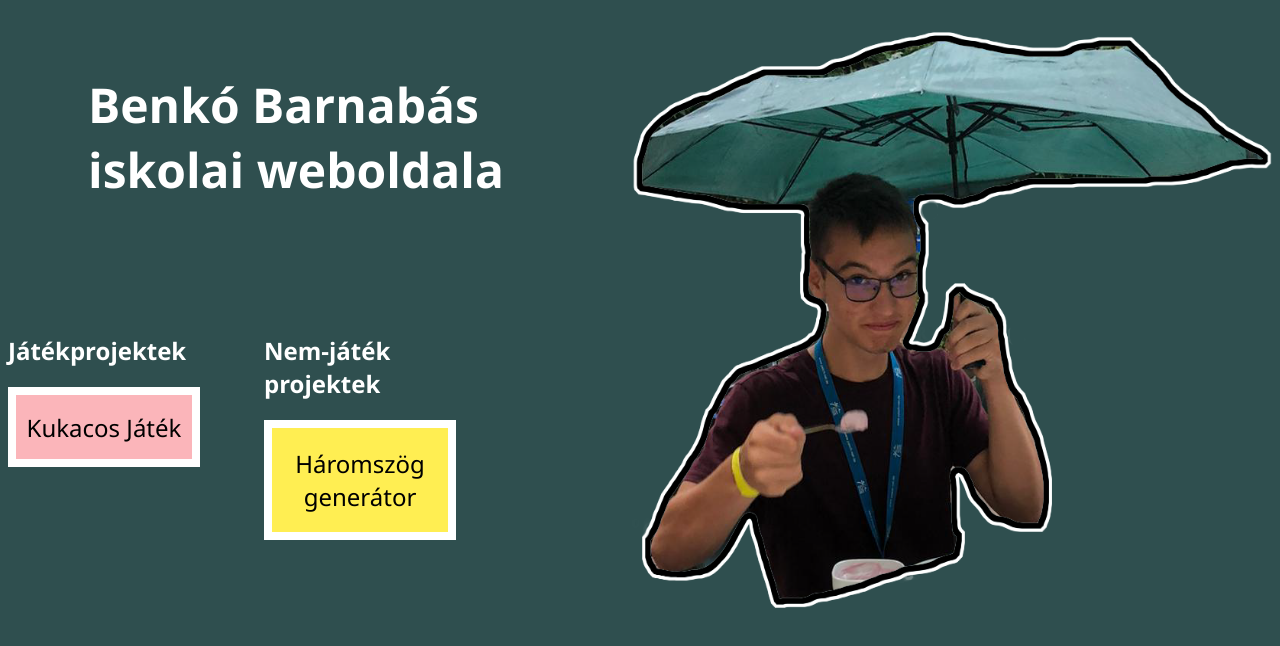
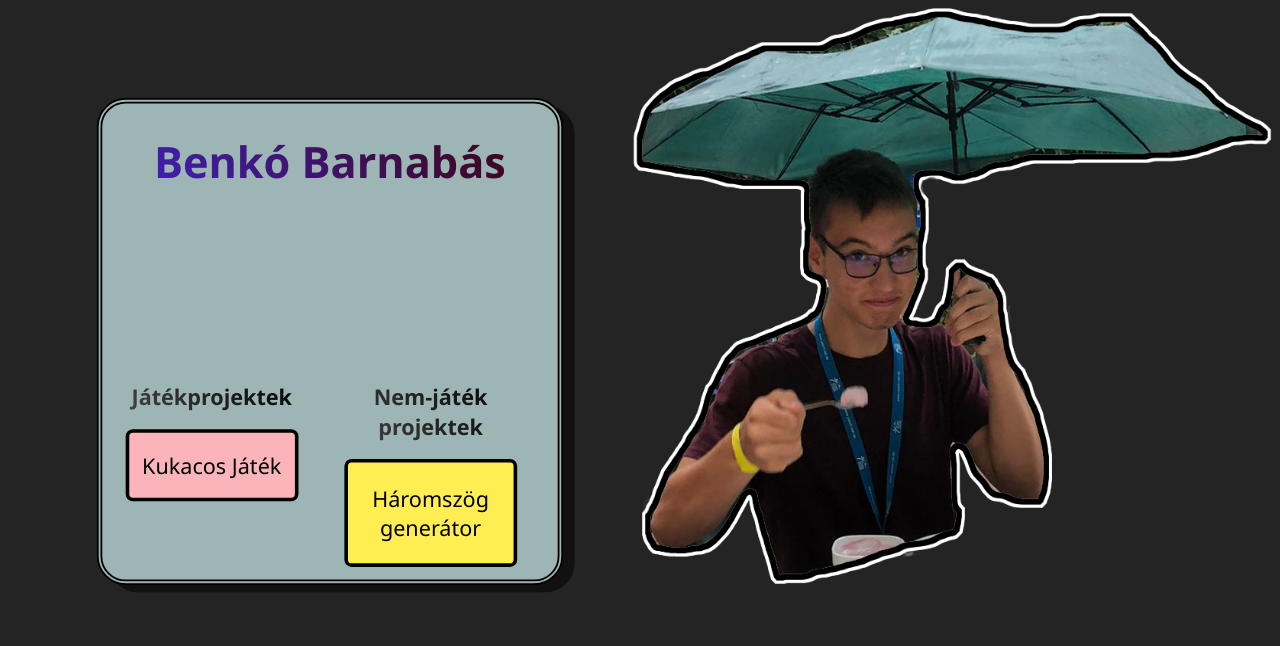
Before and after one commit to BenkoBarnabas/BenkoBarnabas.github.io, a plain HTML site: page index.html in a window 1280 px wide. Drawn offline with Linux system fonts and the light colour scheme.

Commit message:
Add files via upload

```diff
--- a/index.html
+++ b/index.html
@@ -8,9 +8,9 @@
     <title>Main</title>
 </head>
 <body>
-    <img src="brani.png" id="goofyah">
-    <h1><strong>Benkó Barnabás</strong><br>iskolai weboldala</h1>
+    <div id = "kep"><img src="brani.png" id="goofyah"></div>
     <div class = "stuff">
+        <h1>Benkó Barnabás</h1>
         <div class = "projects">
             <h2>Játékprojektek</h2>
             <button id = "game1" onclick = "Kukac()">Kukacos Játék</button>
--- a/style.css
+++ b/style.css
@@ -1,59 +1,80 @@
 .projects{
     width:15vw;
-    margin:auto;
+    height:30vh;
+    text-align: center;
+    float: left;
+    padding-left:2vw;
+    padding-right:2vw;
+}
+
+.stuff:hover{
+    scale:1;
+}
+.stuff:hover #project1{
+    scale: 0.8;
+    opacity: 0.8;
+}
+
+.stuff:hover #project1:hover{
+    scale: 1;
+    opacity: 1;
+}
+
+.stuff:hover #game1{
+    scale: 0.8;
+    opacity: 0.8;
+}
+
+.stuff:hover #game1:hover{
+    scale: 1;
+    opacity: 1;
 }
 
 #game1{
     background-color: #fbb5ba;
-    border: 1vmin solid white;
+    border: 0.5vmin solid black;
     height:10vh;
     width:15vw;
     font-size:3vmin;
     font-family:'Segoe UI', Tahoma, Geneva, Verdana, sans-serif;
-    color: black;
-    transition: width 0.3s, height 0.3s;
+    color:rgb(0, 0, 0);
+    transition: scale 0.3s;
+    text-align: center;
+    border-radius: 1vmin;
 }
 
 #project1{
     background-color: #ffee52;
-    border: 1vmin solid white;
+    border: 0.5vmin solid black;
     height:15vh;
     width:15vw;
     font-size:3vmin;
     font-family:'Segoe UI', Tahoma, Geneva, Verdana, sans-serif;
-    color: black;
-    transition: width 0.3s, height 0.3s;
-    display: block;
-    margin-left: auto;
-    margin-right: auto;
-}
-
-#game1:hover{
-    height:12vh;
-    width:18vw;
-}
-
-#project1:hover{
-    height:18vh;
-    width:18vw;
+    color:rgb(0, 0, 0);
+    transition: scale 0.3s  ;
+    text-align:center;
+    border-radius: 1vmin;
 }
 
 h1{
     font-family:'Segoe UI', Tahoma, Geneva, Verdana, sans-serif;
     font-size: 6vmin;
-    color:white;
-    padding-bottom:10vh;
-    padding-left:10vh;
-    padding-top:5vh;
+    padding-bottom:20vh;
+    text-align:center;
+    background:linear-gradient(45deg, rgb(66, 45, 255), rgb(61, 0, 0));
+    background-clip: text;
+    color:transparent;
 }
 
 h2{
     font-family:'Segoe UI', Tahoma, Geneva, Verdana, sans-serif;
-    color:white;
+    background:linear-gradient(45deg, rgb(68, 68, 68), rgb(0, 0, 0));
+    background-clip: text;
+    color:transparent;
 }
 
 body{
-    background-color: darkslategrey;
+    background-color: rgb(36, 36, 36);
 }
 
 #goofyah{
@@ -62,7 +83,23 @@ body{
     width:50vw;
 }
 
-.projects{
+
+.stuff{
+    transition: width 0.4s height 0.3;
+    text-align:center;
+    border: 0.8vmin double black ;
+    background-color:rgba(220, 255, 255, 0.664);
     float: left;
-    padding-right:5vw;
+    width: 40%;
+    margin-top: 5%;
+    margin-left: 5%;
+    box-shadow: 1vw 1vh #111111;
+    scale:0.9;
+    transition: scale 0.3s;
+    border-radius: 4vmin;
 }
+
+#kep{
+    float:right;
+    width:50%;
+}
```
